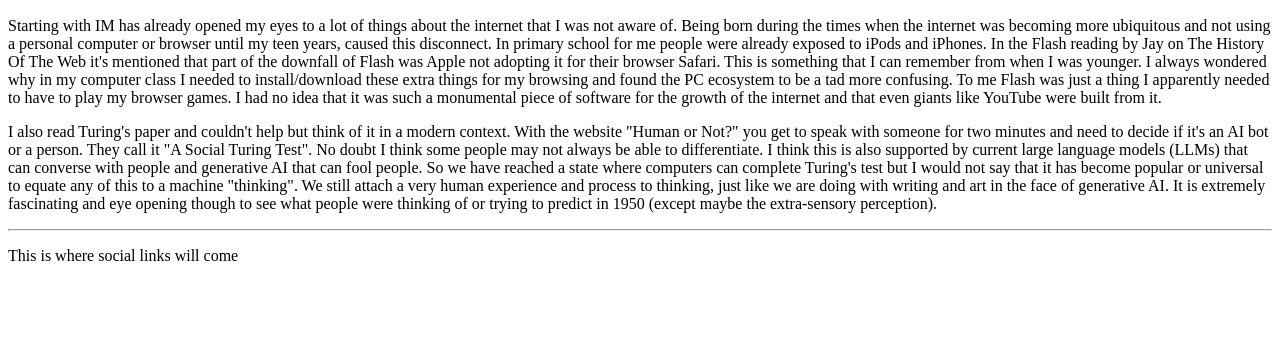
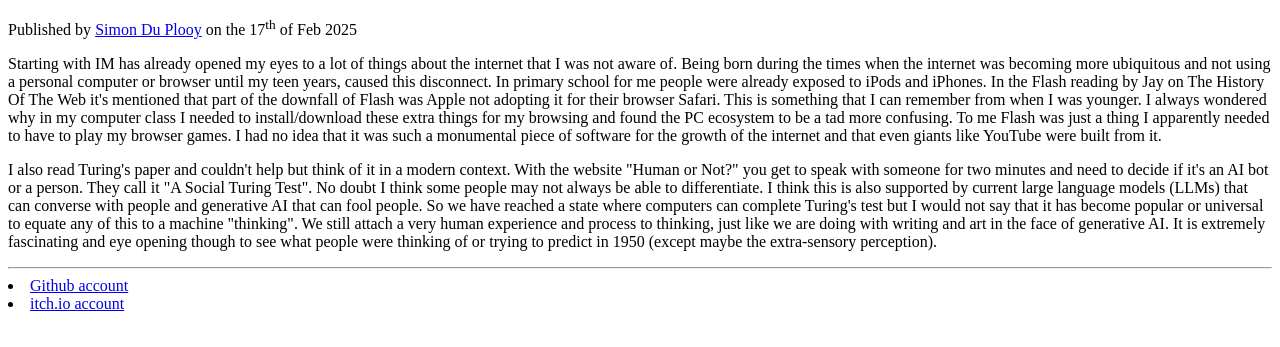
Before and after one commit to SimonDuPlooyGit/DIGA3008A, a plain HTML site: page Blogs/Entries/Blog1.html in a window 1280 px wide. Shown: the part 303-650 px from the top of the page. Drawn offline with Linux system fonts and the light colour scheme.

Commit message:
Microformats into blog 1

```diff
--- a/Blogs/Entries/Blog1.html
+++ b/Blogs/Entries/Blog1.html
@@ -3,7 +3,8 @@
 <head>
     <meta charset="UTF-8">
     <meta name="viewport" content="width=device-width, initial-scale=1.0">
-    <title>SdP Portfolio</title>
+    <meta name="author" content="Simon du Plooy" />
+    <title>Blog post week 1</title>
 </head>
 
 <hr />
@@ -31,10 +32,12 @@
     <article class="h-entry">
         <header>
             <h1>Blog post week 1</h1>
-            <h2>Reflection on starting interactive media</h2>
+            <h2 class="p-name">Reflection on starting interactive media</h2>
+            <p>Published by <a class="p-author h-card" href="../../index.html">Simon Du Plooy</a>
+            on <time class="dt-published" datetime="2025-02-17 14:12:00">the 17<sup>th</sup> of Feb 2025</time></p>
         </header>
 
-        <main>
+        <main class="e-content">
             <p>Starting with IM has already opened my eyes
                 to a lot of things about the internet that
                 I was not aware of. Being born during the
@@ -66,9 +69,11 @@
     <hr />
 
     <footer>
-        <p>This is where social links will come</p>
+        <nav>
+            <li><a href="https://github.com/SimonDuPlooyGit">Github account</a></li>
+            <li><a href="https://supersimonator6000.itch.io/">itch.io account</a></li>
+        </nav>
     </footer>
-
 
 </body>
 </html>
```
Also changed, not shown: Blogs/Entries/Blog2.html (+6 -2 lines), Blogs/Entries/Blog3.html (+6 -2 lines), Blogs/Entries/Blog4.html (+6 -2 lines), Blogs/index.html (+4 -1 lines), Essays/index.html (+4 -1 lines), Webdesign/index.html (+7 -0 lines), index.html (+2 -2 lines).
